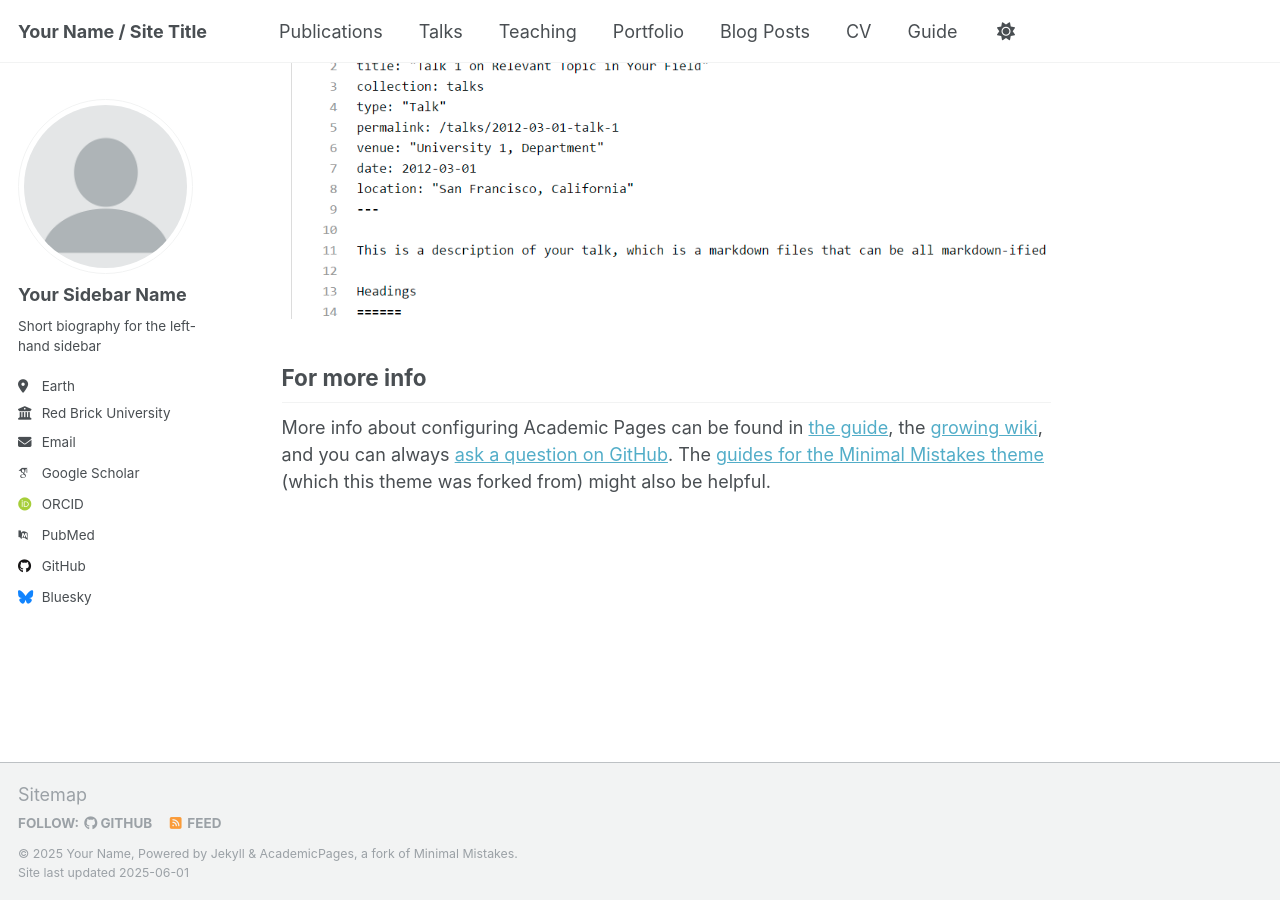
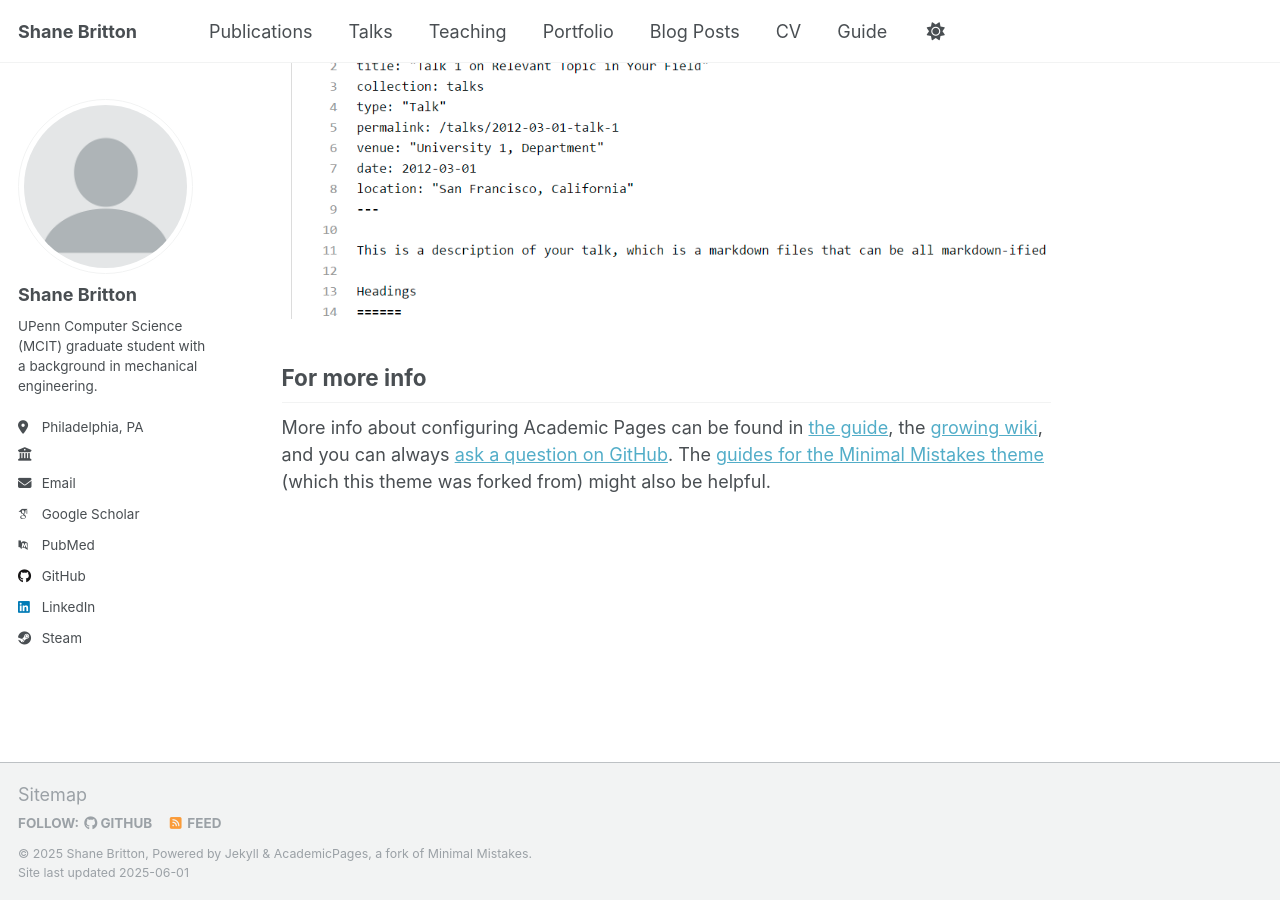
Before and after one commit to shanebritton/shanebritton.github.io, a Jekyll site: the page built from _pages/about.md, in a window 1280 px wide and 900 px high, scrolled down 2636 px. Built offline with Jekyll 4.4.1, drawn with Linux system fonts in a browser that asks for light colours; some web fonts are replaced.

Commit message:
Update _config.yml

```diff
--- a/_config.yml
+++ b/_config.yml
@@ -9,13 +9,13 @@
 # Basic Site Settings
 locale                   : "en-US"
 site_theme               : "default"
-title                    : "Your Name / Site Title"
+title                    : "Shane Britton"
 title_separator          : "-"
-name                     : &name "Your Name"
-description              : &description "personal description"
-url                      : https://academicpages.github.io # the base hostname & protocol for your site e.g. "https://[your GitHub username].github.io" or if you already have some other page hosted on Github then use "https://[your GitHub username].github.io/[Your Repo Name]"
+name                     : &name "Shane Britton"
+description              : &description "CS | Mechanical Engineer | Robotics"
+url                      : "https://shanebritton.github.io"
 baseurl                  : "" # the subpath of your site, e.g. "/blog"
-repository               : "academicpages/academicpages.github.io"
+repository               : "shanebritton/shanebritton.github.io"
 
 # Site Author - The following control what appear as part of the author content on the side bar.
 #               If a field is blank the icon and link will not appear, otherwise it will be shown.
@@ -23,20 +23,20 @@ repository               : "academicpages/academicpages.github.io"
 author:
   # Biographic information
   avatar           : "profile.png"
-  name             : "Your Sidebar Name"
-  pronouns         : # example: "she/her"
-  bio              : "Short biography for the left-hand sidebar"
-  location         : "Earth"
-  employer         : "Red Brick University"
+  name             : "Shane Britton"
+  pronouns         :
+  bio              : "UPenn Computer Science (MCIT) graduate student with a background in mechanical engineering."
+  location         : "Philadelphia, PA"
+  employer         : ""
   uri              : # URL
-  email            : "none@example.org"
+  email            : "shane.britton@outlook.com"
 
   # Academic websites
   academia         : # URL
   arxiv            : # URL - Update with the correct link to your profile
   googlescholar    : "https://scholar.google.com/citations?user=PS_CX0AAAAAJ"
   impactstory      : # URL
-  orcid            : "http://orcid.org/yourorcidurl"
+  orcid            :
   semantic         : # URL
   pubmed           : "https://www.ncbi.nlm.nih.gov/pubmed/?term=john+snow"
   researchgate     : # URL
@@ -46,35 +46,35 @@ author:
   bitbucket        : # Username - Update with your username on the site
   codepen          : # Username
   dribbble         : # Username
-  github           : "academicpages"
+  github           : "shanebritton"
   kaggle           : # Username
   stackoverflow    : # User number or user number and name (i.e., use "1" or "1/jeff-atwood")
 
   # Social media
-  bluesky          : "bsky.app" # Replace this with you Bluesky username
-  facebook         : # Username
-  flickr           : # Username
-  foursquare       : # Username
-  goodreads        : # Username
-  google_plus      : # Username
-  keybase          : # Username
-  instagram        : # Username
-  lastfm           : # Username
-  linkedin         : # Username
-  mastodon         : # URL
-  medium           : # URL
-  pinterest        : # Username
-  soundcloud       : # Username
-  steam            : # Username
-  telegram         : # URL
-  tumblr           : # Username
-  twitter          : # Username for X / Twitter
-  vine             : # Username
-  weibo            : # Username
-  wikipedia        : # Username
-  xing             : # Username
-  youtube          : # Username
-  zhihu            : # Username
+  # bluesky          : # Replace this with you Bluesky username
+  # facebook         : # Username
+  # flickr           : # Username
+  # foursquare       : # Username
+  # goodreads        : # Username
+  # google_plus      : # Username
+  # keybase          : # Username
+  # instagram        : # Username
+  # lastfm           : # Username
+  linkedin         : shane-britton
+  # mastodon         : # URL
+  # medium           : # URL
+  # pinterest        : # Username
+  # soundcloud       : # Username
+  steam            : shane.britton
+  # telegram         : # URL
+  # tumblr           : # Username
+  # twitter          : # Username for X / Twitter
+  # vine             : # Username
+  # weibo            : # Username
+  # wikipedia        : # Username
+  # xing             : # Username
+  # youtube          : # Username
+  # zhihu            : # Username
 
 # Publication Category - The following the list of publication categories and their headings
 publication_category:
```
